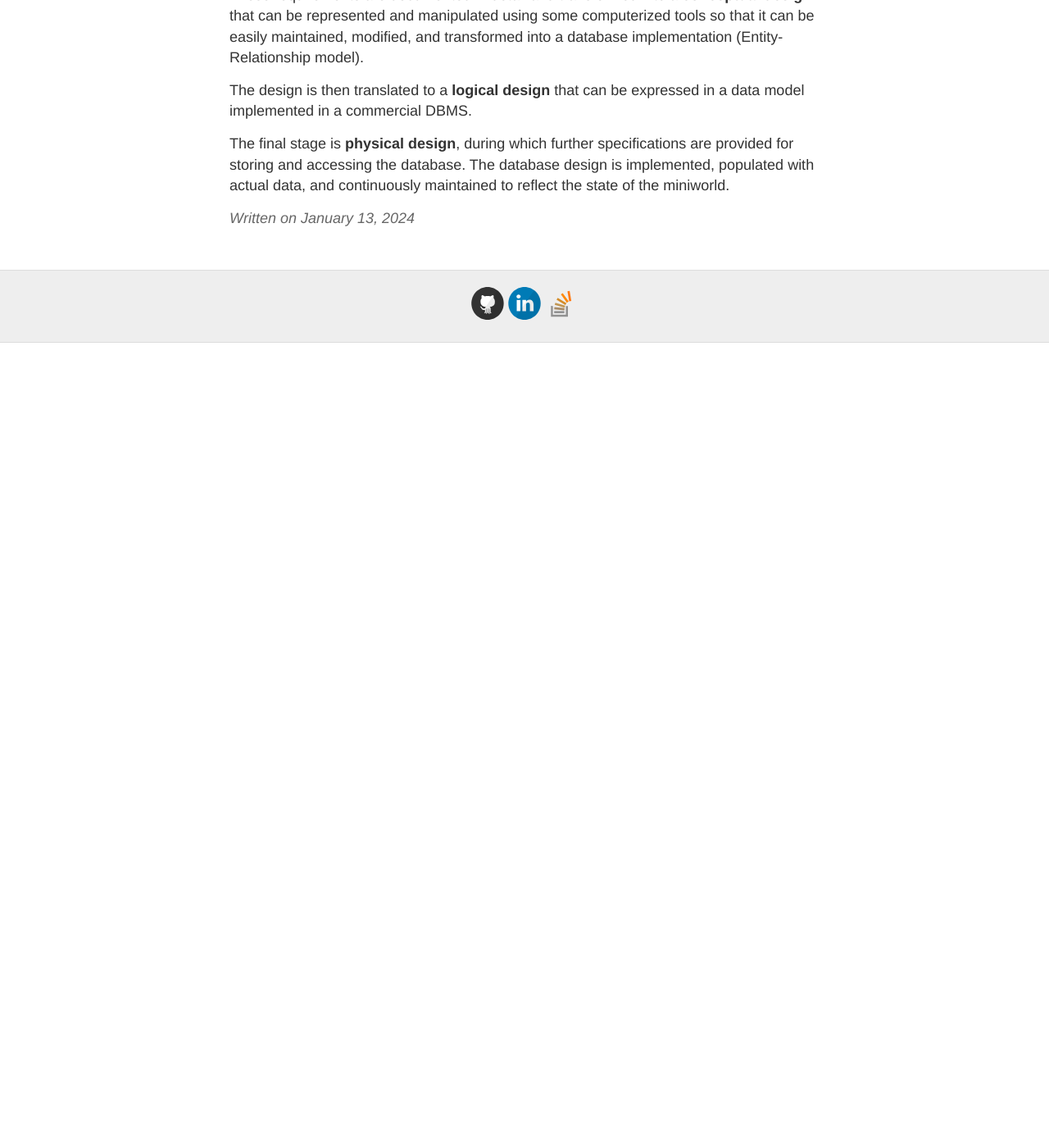
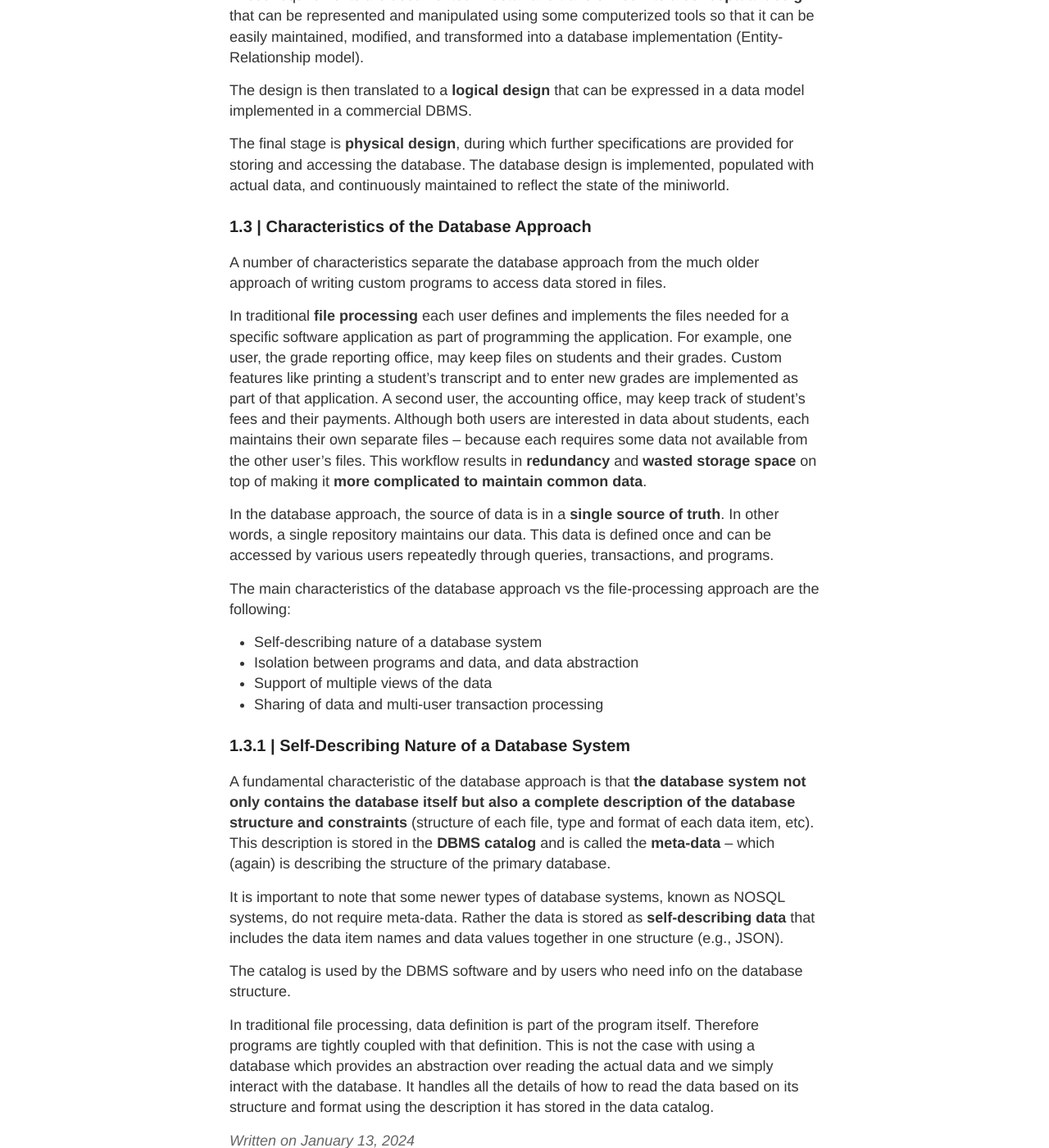
Before and after one commit to gutucristian/gutucristian.github.io, a Jekyll site: the page built from _posts/2024-01-13-Database-Systems-Concepts-And-Design.md, in a window 1280 px wide and 1400 px high, scrolled down 2546 px. Shown: the whole window at 82% size. Built offline with Jekyll 4.4.1, drawn with Linux system fonts in a browser that asks for light colours; our own code applies the rules of GitHub Pages for plain Markdown files; before the commit the page ends 2964 px from its top, so only the background shows below that.

Commit message:
Update 2024-01-13-Database-Systems-Concepts-And-Design.md

```diff
--- a/_posts/2024-01-13-Database-Systems-Concepts-And-Design.md
+++ b/_posts/2024-01-13-Database-Systems-Concepts-And-Design.md
@@ -65,6 +65,28 @@ database implementation (Entity-Relationship model).
 
 The design is then translated to a **logical design** that can be expressed in a data model implemented in a commercial DBMS.
 
-The final stage is **physical design**, during which further specifications are provided for
-storing and accessing the database. The database design is implemented, populated
-with actual data, and continuously maintained to reflect the state of the miniworld.
+The final stage is **physical design**, during which further specifications are provided for storing and accessing the database. The database design is implemented, populated with actual data, and continuously maintained to reflect the state of the miniworld.
+
+### 1.3 | Characteristics of the Database Approach
+
+A number of characteristics separate the database approach from the much older approach of writing custom programs to access data stored in files.
+
+In traditional **file processing** each user defines and implements the files needed for a specific software application as part of programming the application. For example, one user, the grade reporting office, may keep files on students and their grades. Custom features like printing a student's transcript and to enter new grades are implemented as part of that application. A second user, the accounting office, may keep track of student's fees and their payments. Although both users are interested in data about students, each maintains their own separate files -- because each requires some data not available from the other user's files. This workflow results in **redundancy** and **wasted storage space** on top of making it **more complicated to maintain common data**.
+
+In the database approach, the source of data is in a **single source of truth**. In other words, a single repository maintains our data. This data is defined once and can be accessed by various users repeatedly through queries, transactions, and programs.
+
+The main characteristics of the database approach vs the file-processing approach are the following:
+- Self-describing nature of a database system
+- Isolation between programs and data, and data abstraction
+- Support of multiple views of the data
+- Sharing of data and multi-user transaction processing
+
+### 1.3.1 | Self-Describing Nature of a Database System
+
+A fundamental characteristic of the database approach is that **the database system not only contains the database itself but also a complete description of the database structure and constraints** (structure of each file, type and format of each data item, etc). This description is stored in the **DBMS catalog** and is called the **meta-data** -- which (again) is describing the structure of the primary database.
+
+It is important to note that some newer types of database systems, known as NOSQL systems, do not require meta-data. Rather the data is stored as **self-describing data** that includes the data item names and data values together in one structure (e.g., JSON).
+
+The catalog is used by the DBMS software and by users who need info on the database structure.
+
+In traditional file processing, data definition is part of the program itself. Therefore programs are tightly coupled with that definition. This is not the case with using a database which provides an abstraction over reading the actual data and we simply interact with the database. It handles all the details of how to read the data based on its structure and format using the description it has stored in the data catalog.
```
